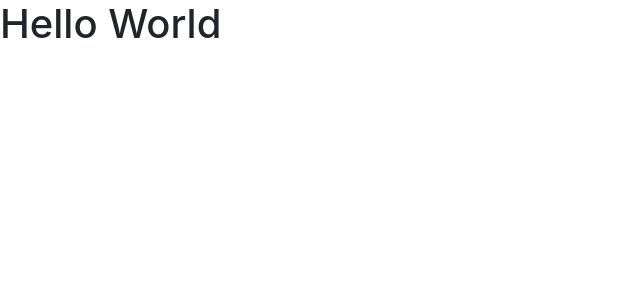
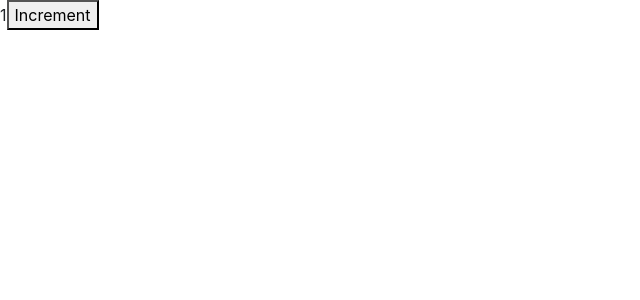
Before and after one commit to ericfan2770/counter-app, a React (Create React App) app: page / in a window 1280 px wide. Shown: the top 300 px of the page, without its empty margins (0-640 px from the left). Built offline with nearby package versions, Linux system fonts and the light colour scheme.

Commit message:
Part 3: Embedding Expressions

```diff
--- a/src/components/counter.jsx
+++ b/src/components/counter.jsx
@@ -1,9 +1,23 @@
 import React, { Component } from "react";
 
 class Counter extends Component {
-  // state = {  }
+  // special property, state contains any data that the component needs
+  state = {
+    count: 1
+  };
+
   render() {
-    return <h1>Hello World</h1>;
+    return (
+      <React.Fragment>
+        <span>{this.formatCount()}</span>
+        <button>Increment</button>
+      </React.Fragment>
+    );
+  }
+
+  formatCount() {
+    const { count } = this.state;
+    return count === 0 ? "Zero" : count;
   }
 }
 
--- a/src/index.js
+++ b/src/index.js
@@ -1,7 +1,7 @@
 import React from "react";
 import ReactDOM from "react-dom";
 import "./index.css";
-import App from "./App";
+// import App from "./App";
 import * as serviceWorker from "./serviceWorker";
 import "bootstrap/dist/css/bootstrap.css"; // import bootstrap.css
 import Counter from "./components/counter"; // import Counter class
```
